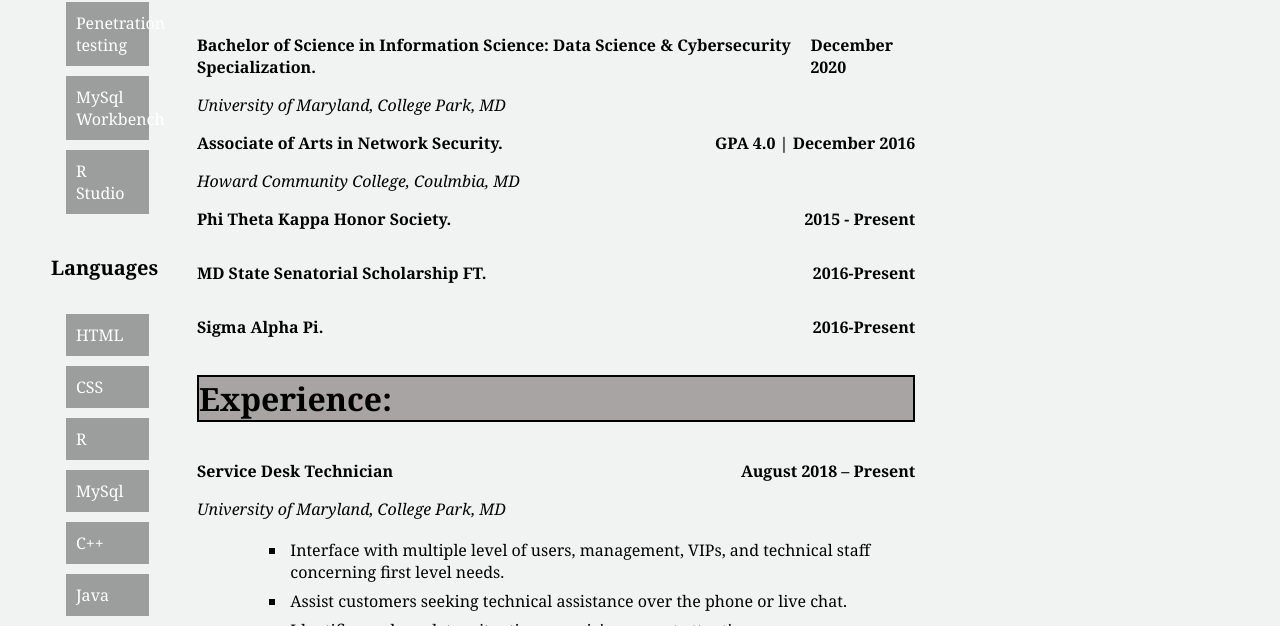
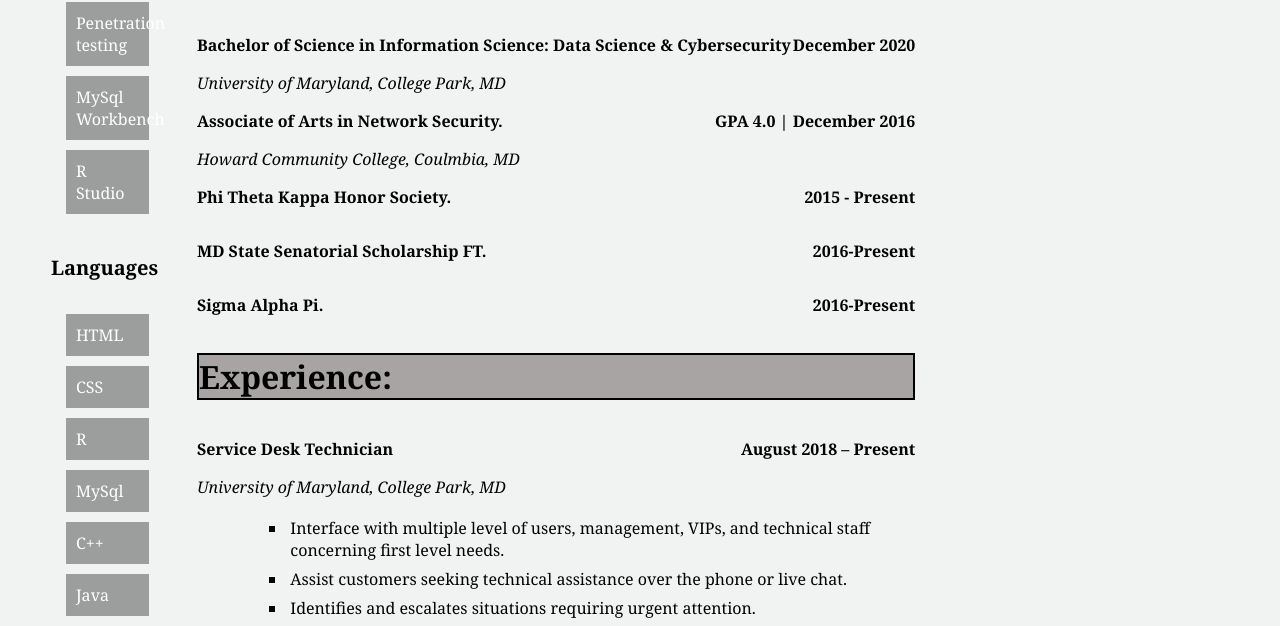
Before and after one commit to razaayesha336/INST377, a plain HTML site: page index.html in a window 1280 px wide. Shown: the part 474-1100 px from the top of the page. Drawn offline with Linux system fonts and the light colour scheme.

Commit message:
Update index.html

```diff
--- a/index.html
+++ b/index.html
@@ -86,7 +86,7 @@
           <div class="degree">
             <p>
               Bachelor of Science in Information Science: Data Science &
-              Cybersecurity Specialization.
+              Cybersecurity
             </p>
             <p>December 2020</p>
           </div>
```
